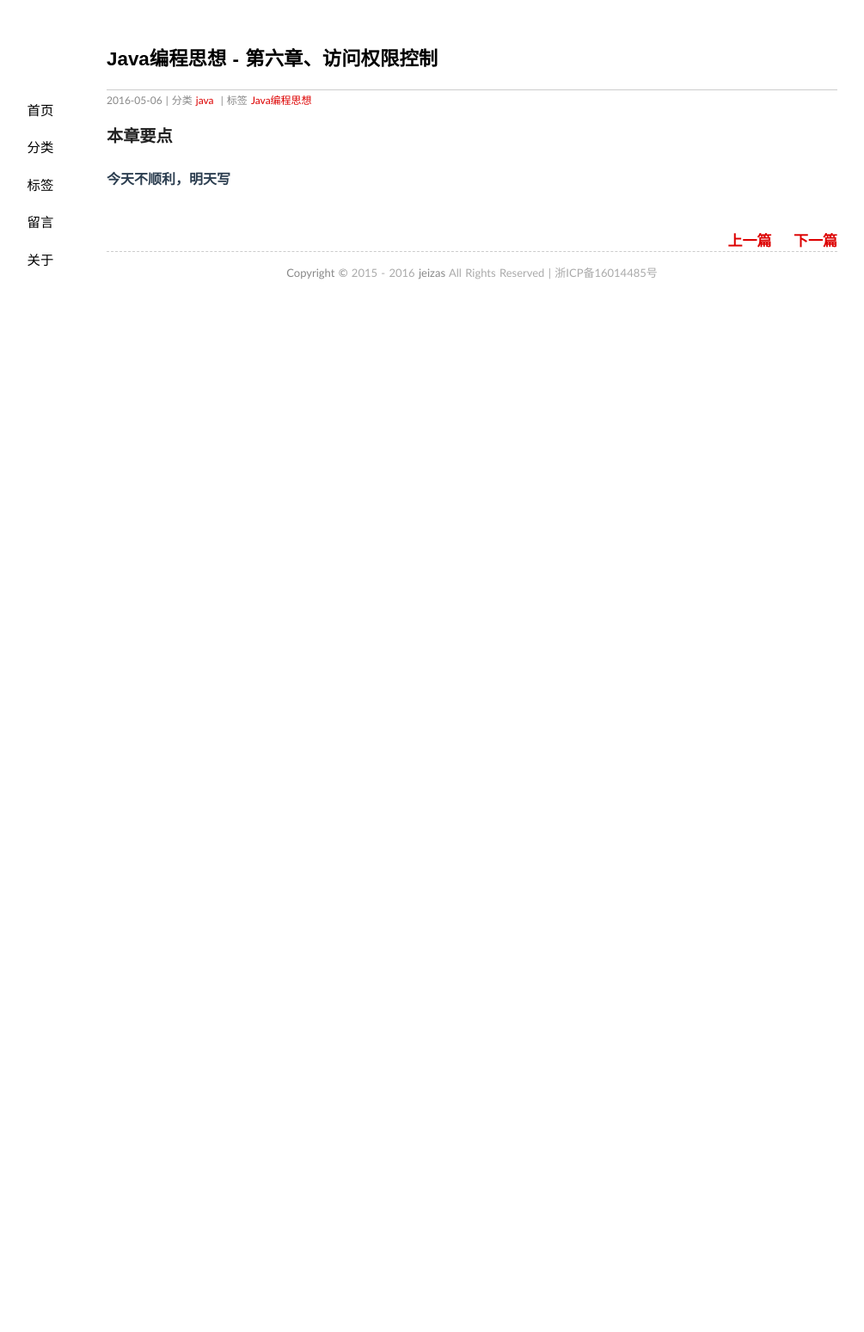
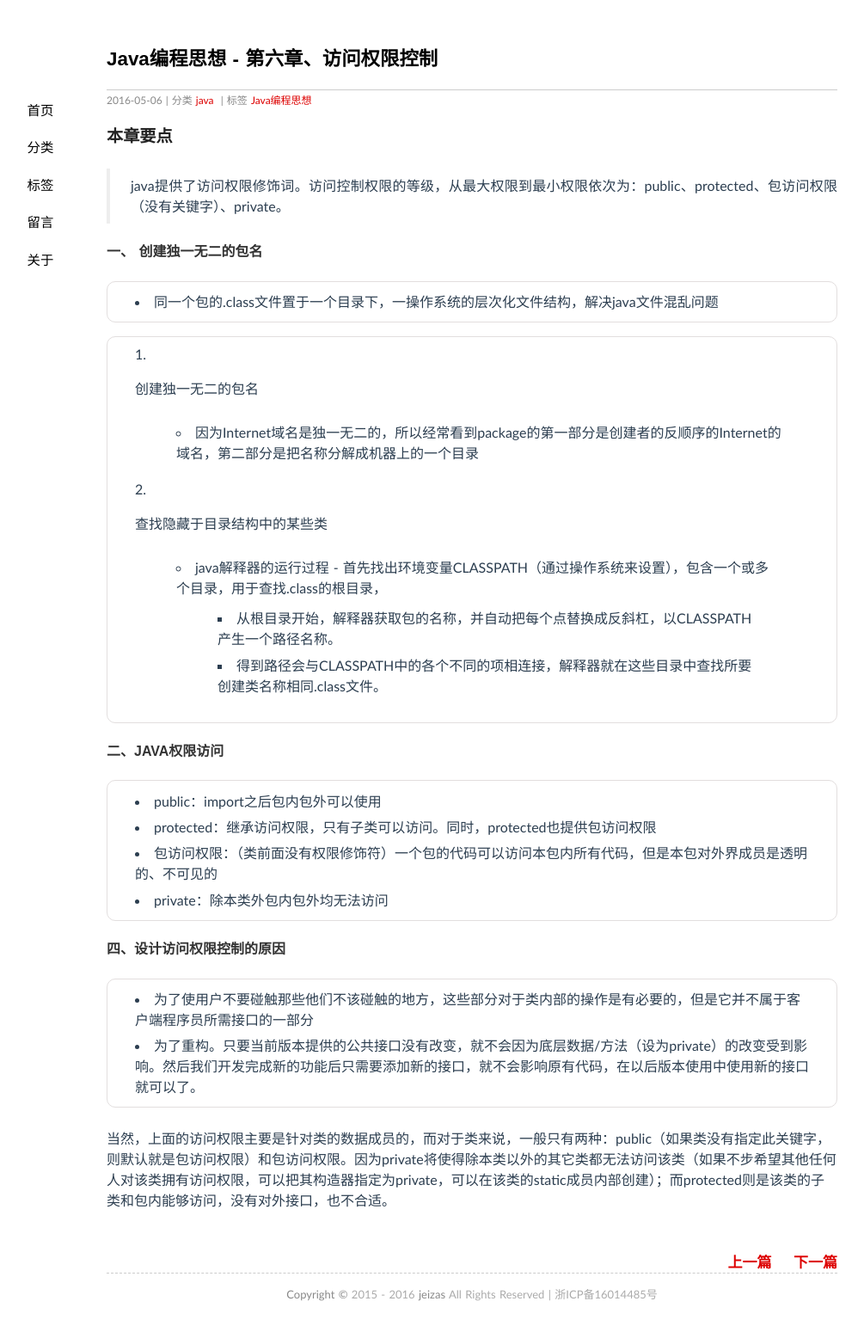
Before and after one commit to jeizas/jeizas.github.io, a Jekyll site: the page built from _posts/2016-05-06-thinking_in_java_chapter06.md, in a window 1280 px wide. Shown: the whole page at 86% size, without its empty margins (91-1096 px from the left). Built offline with Jekyll 4.4.1, drawn with Linux system fonts in a browser that asks for light colours; comment, search, counter and statistics services are not loaded; before the commit the page ends 900 px from its top, so only the background shows below that.

Commit message:
修改：     _posts/2016-05-06-thinking_in_java_chapter06.md

```diff
--- a/_posts/2016-05-06-thinking_in_java_chapter06.md
+++ b/_posts/2016-05-06-thinking_in_java_chapter06.md
@@ -7,4 +7,34 @@ tags: [Java编程思想]
 ---
 
 ### 本章要点
-**今天不顺利，明天写**
+
+> java提供了访问权限修饰词。访问控制权限的等级，从最大权限到最小权限依次为：public、protected、包访问权限（没有关键字）、private。
+
+#### 一、 创建独一无二的包名
+
+- 同一个包的.class文件置于一个目录下，一操作系统的层次化文件结构，解决java文件混乱问题
+
+1. 创建独一无二的包名
+
+	* 因为Internet域名是独一无二的，所以经常看到package的第一部分是创建者的反顺序的Internet的域名，第二部分是把名称分解成机器上的一个目录
+
+2. 查找隐藏于目录结构中的某些类
+
+	- java解释器的运行过程
+    	- 首先找出环境变量CLASSPATH（通过操作系统来设置），包含一个或多个目录，用于查找.class的根目录，
+		- 从根目录开始，解释器获取包的名称，并自动把每个点替换成反斜杠，以CLASSPATH产生一个路径名称。
+		- 得到路径会与CLASSPATH中的各个不同的项相连接，解释器就在这些目录中查找所要创建类名称相同.class文件。
+
+#### 二、JAVA权限访问
+
+- public：import之后包内包外可以使用
+- protected：继承访问权限，只有子类可以访问。同时，protected也提供包访问权限
+- 包访问权限：（类前面没有权限修饰符）一个包的代码可以访问本包内所有代码，但是本包对外界成员是透明的、不可见的
+- private：除本类外包内包外均无法访问
+
+#### 四、设计访问权限控制的原因
+
+- 为了使用户不要碰触那些他们不该碰触的地方，这些部分对于类内部的操作是有必要的，但是它并不属于客户端程序员所需接口的一部分
+- 为了重构。只要当前版本提供的公共接口没有改变，就不会因为底层数据/方法（设为private）的改变受到影响。然后我们开发完成新的功能后只需要添加新的接口，就不会影响原有代码，在以后版本使用中使用新的接口就可以了。
+
+当然，上面的访问权限主要是针对类的数据成员的，而对于类来说，一般只有两种：public（如果类没有指定此关键字，则默认就是包访问权限）和包访问权限。因为private将使得除本类以外的其它类都无法访问该类（如果不步希望其他任何人对该类拥有访问权限，可以把其构造器指定为private，可以在该类的static成员内部创建）；而protected则是该类的子类和包内能够访问，没有对外接口，也不合适。
```
